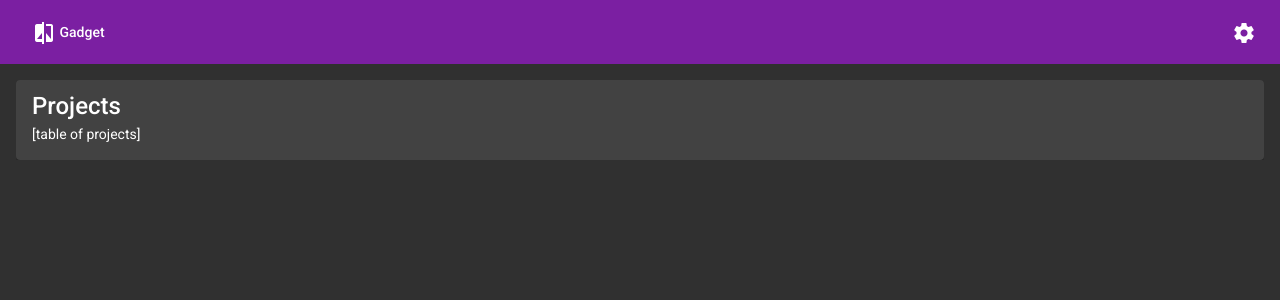
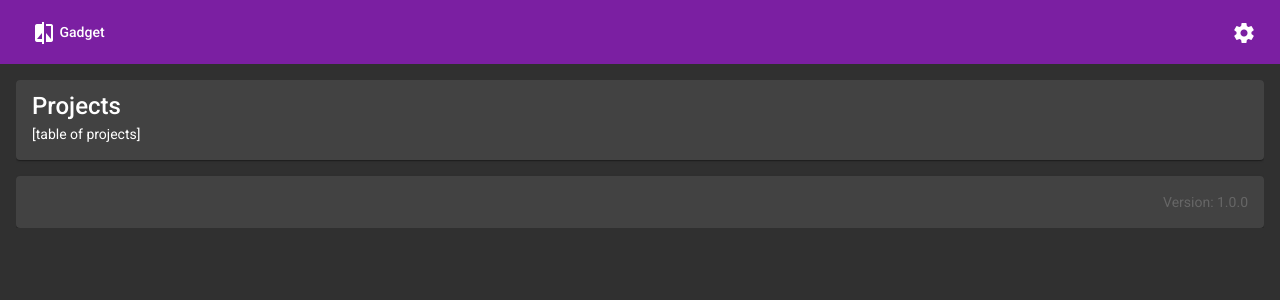
Before and after one commit to wvankuipers/gadget-frontend, an Angular app: page / in a window 1280 px wide. Shown: the top 300 px of the page. Built offline with nearby package versions, Linux system fonts and the light colour scheme.

Commit message:
Added version number

```diff
--- a/src/app/modules/approval/approval.module.ts
+++ b/src/app/modules/approval/approval.module.ts
@@ -1,6 +1,7 @@
 import { CommonModule } from '@angular/common';
 import { NgModule } from '@angular/core';
 import { MatCardModule } from '@angular/material/card';
+import { MatDividerModule } from '@angular/material/divider';
 import { MatSidenavModule } from '@angular/material/sidenav';
 import { MatTableModule } from '@angular/material/table';
 import { ApprovalRoutingModule } from './approval-routing.module';
@@ -9,6 +10,6 @@ import { ApprovalComponent } from './components/overview/approval.component';
 
 @NgModule({
   declarations: [ApprovalComponent, ApprovalPageComponent],
-  imports: [CommonModule, ApprovalRoutingModule, MatSidenavModule, MatCardModule, MatTableModule],
+  imports: [CommonModule, ApprovalRoutingModule, MatSidenavModule, MatCardModule, MatTableModule, MatDividerModule],
 })
 export class ApprovalModule {}
--- a/src/app/modules/approval/components/approval-page/approval-page.component.html
+++ b/src/app/modules/approval/components/approval-page/approval-page.component.html
@@ -1,5 +1,7 @@
 <mat-sidenav-container>
   <mat-sidenav-content>
     <router-outlet></router-outlet>
+
+    <mat-card>Version: 1.0.0</mat-card>
   </mat-sidenav-content>
 </mat-sidenav-container>
--- a/src/app/modules/approval/components/approval-page/approval-page.component.scss
+++ b/src/app/modules/approval/components/approval-page/approval-page.component.scss
@@ -6,5 +6,11 @@
 
   .mat-sidenav-container {
     padding: $spaceBase;
+
+    .mat-sidenav-content > .mat-card {
+      margin-top: $spaceBase;
+      text-align: right;
+      color: $grey;
+    }
   }
 }
```
